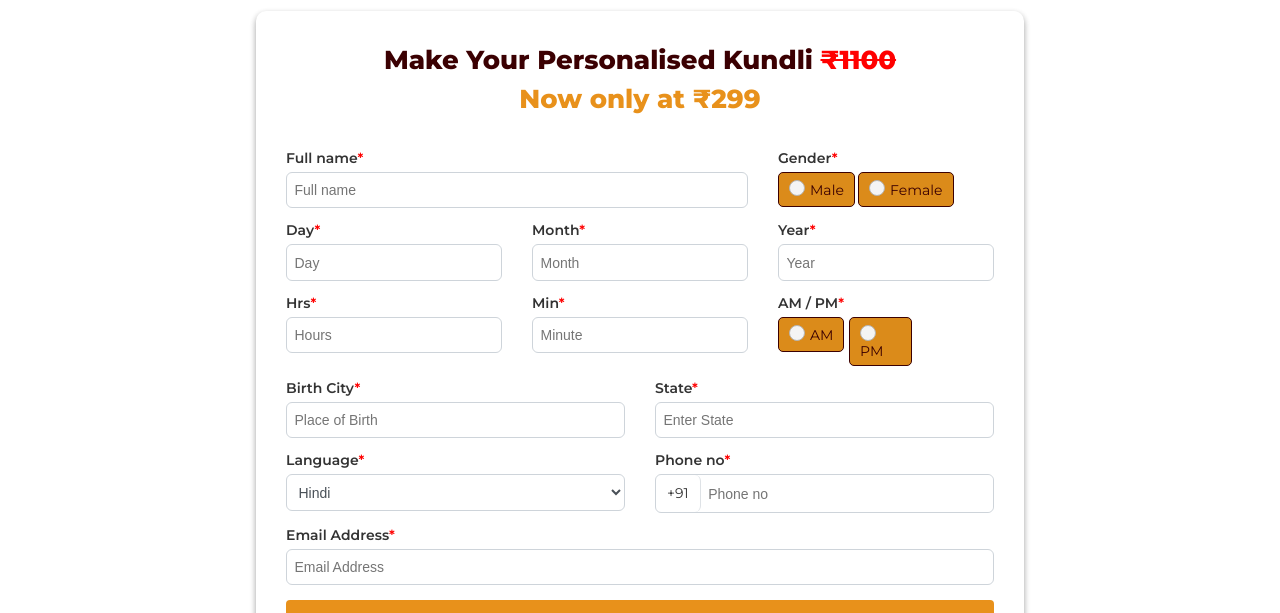
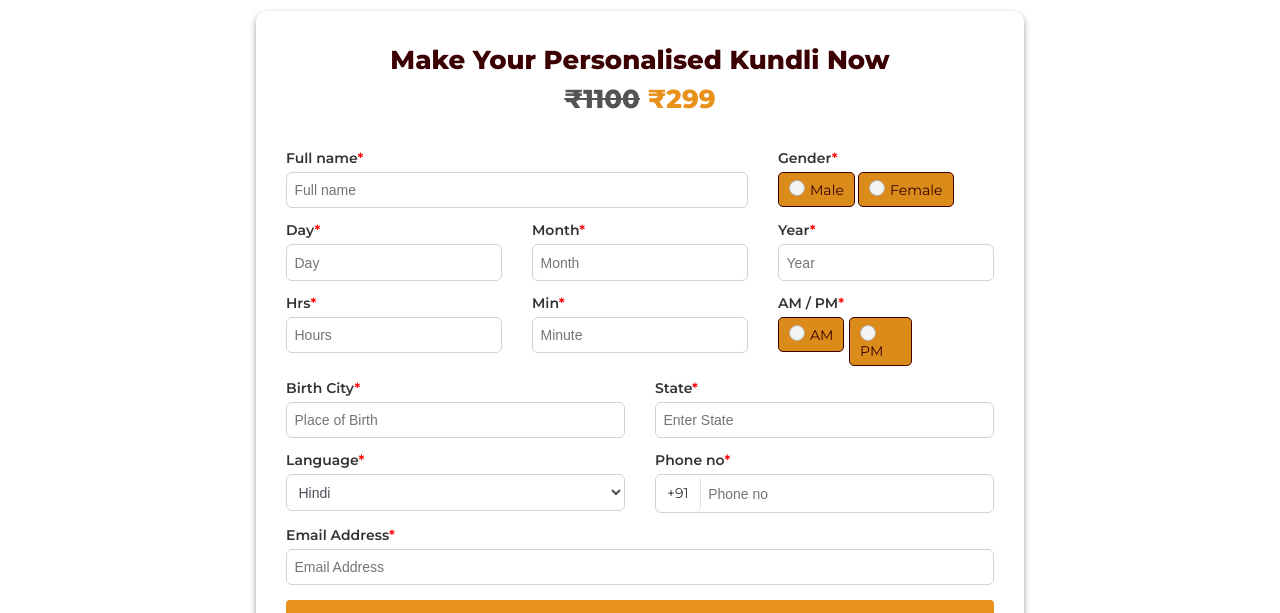
Before and after one commit to Shivam1101/Ask-Me-Astro, a plain HTML site: page index.html in a window 1280 px wide. Shown: the part 487-1100 px from the top of the page. Drawn offline with nearby package versions, Linux system fonts and the light colour scheme.

Commit message:
Update index.html

```diff
--- a/index.html
+++ b/index.html
@@ -25,9 +25,9 @@
     <section class="section-form">
         <div class="container form-container">
             <div class="form-box ">
-                <h3 class="heading-tertiary">Make Your Personalised Kundli <span>
-                        <del style="color: red;">₹1100</del></span> <br> <span>
-                        Now only at ₹299</span></h3>
+                <h3 class="heading-tertiary">Make Your Personalised Kundli Now<span><br>
+                        <del style="color: #545454;">₹1100</del></span>  <span>
+                        ₹299</span></h3>
                 <form action="" class="form">
                     <div class="row name-row">
                         <div class="mb-10 col-lg-8 col-12">
```
